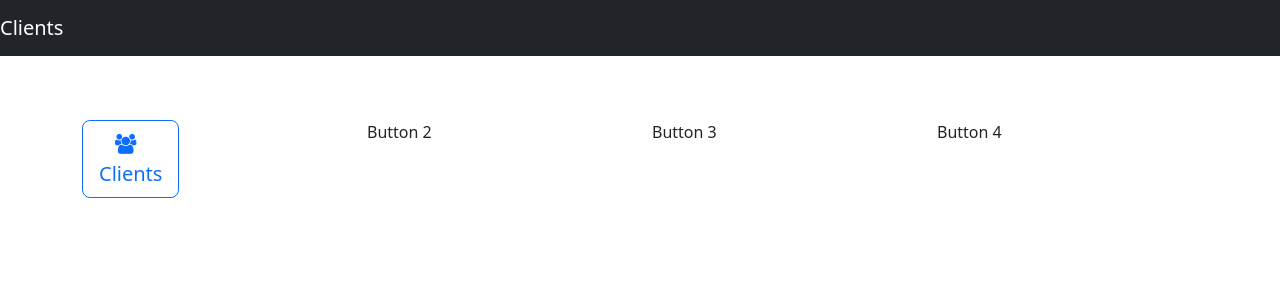
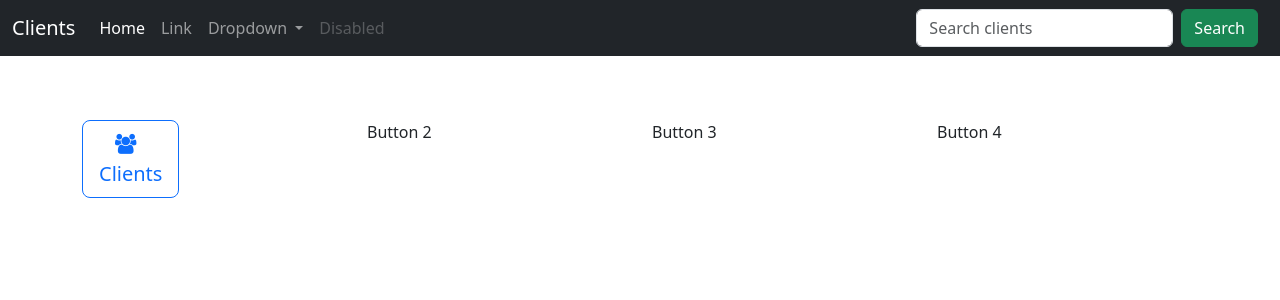
Before and after one commit to Yessenali-Yerkebulan/ClientsUI, an Angular app: page / in a window 1280 px wide. Shown: the top 300 px of the page. Built offline with nearby package versions, Linux system fonts and the light colour scheme.

Commit message:
fix readonly and add pagination and search template

```diff
--- a/src/app/app.component.html
+++ b/src/app/app.component.html
@@ -1,5 +1,38 @@
-<nav class="navbar navbar-expand-md navbar-dark bg-dark">
-  <a class="navbar-brand" href="/home">Clients</a>
+<nav class="navbar navbar-expand-lg navbar-dark bg-dark">
+  <div class="container-fluid">
+    <a class="navbar-brand" href="#">Clients</a>
+    <button class="navbar-toggler" type="button" data-bs-toggle="collapse" data-bs-target="#navbarSupportedContent" aria-controls="navbarSupportedContent" aria-expanded="false" aria-label="Toggle navigation">
+      <span class="navbar-toggler-icon"></span>
+    </button>
+    <div class="collapse navbar-collapse" id="navbarSupportedContent">
+      <ul class="navbar-nav me-auto mb-2 mb-lg-0">
+        <li class="nav-item">
+          <a class="nav-link active" aria-current="page" href="#">Home</a>
+        </li>
+        <li class="nav-item">
+          <a class="nav-link" href="#">Link</a>
+        </li>
+        <li class="nav-item dropdown">
+          <a class="nav-link dropdown-toggle" href="#" role="button" data-bs-toggle="dropdown" aria-expanded="false">
+            Dropdown
+          </a>
+          <ul class="dropdown-menu">
+            <li><a class="dropdown-item" href="#">Action</a></li>
+            <li><a class="dropdown-item" href="#">Another action</a></li>
+            <li><hr class="dropdown-divider"></li>
+            <li><a class="dropdown-item" href="#">Something else here</a></li>
+          </ul>
+        </li>
+        <li class="nav-item">
+          <a class="nav-link disabled" aria-disabled="true">Disabled</a>
+        </li>
+      </ul>
+      <form class="d-flex" role="search">
+        <input class="form-control me-2" type="search" placeholder="Search clients" aria-label="Search">
+        <button class="btn btn-success" type="submit">Search</button>
+      </form>
+    </div>
+  </div>
 </nav>
 
 <router-outlet></router-outlet>
--- a/src/app/client/client.component.html
+++ b/src/app/client/client.component.html
@@ -34,6 +34,25 @@
       </tr>
       </tbody>
     </table>
+  <nav aria-label="Page navigation example">
+    <ul class="pagination justify-content-end">
+      <li class="page-item">
+        <a class="page-link" href="#" aria-label="Previous">
+          <span aria-hidden="true">&laquo; Previous</span>
+        </a>
+      </li>
+
+      <li class="page-item"><a class="page-link" href="#">1</a></li>
+      <li class="page-item"><a class="page-link" href="#">2</a></li>
+      <li class="page-item"><a class="page-link" href="#">3</a></li>
+      <li class="page-item">
+        <a class="page-link" href="#" aria-label="Next">
+          <span aria-hidden="true">Next &raquo;</span>
+        </a>
+      </li>
+
+    </ul>
+  </nav>
   </div>
 
 <ng-template #content let-modal>
@@ -93,31 +112,31 @@
       <div class="form-group">
         <label>FirstName</label>
         <div class="input-group">
-          <input id="fname" class="form-control" readonly>
+          <input id="fname" class="form-control" [readonly]>
         </div>
       </div>
       <div class="form-group mt-3">
         <label>LastName</label>
         <div class="input-group">
-          <input id="lname" class="form-control" readonly>
+          <input id="lname" class="form-control" [readonly]>
         </div>
       </div>
       <div class="form-group mt-3">
         <label>Contact Number</label>
         <div class="input-group">
-          <input id="contact_number" class="form-control" readonly>
+          <input id="contact_number" class="form-control" [readonly]>
         </div>
       </div>
       <div class="form-group mt-3">
         <label>Email</label>
         <div class="input-group">
-          <input id="email_details" class="form-control" readonly>
+          <input id="email_details" class="form-control" [readonly]>
         </div>
       </div>
       <div class="form-group mt-3">
         <label>Country</label>
         <div class="input-group">
-          <input id="country_details" class="form-control" readonly>
+          <input id="country_details" class="form-control" [readonly]>
         </div>
       </div>
     </form>
@@ -137,7 +156,7 @@
       <div class="form-group">
         <label>Id</label>
         <div class="input-group">
-          <input formControlName="id" class="form-control" readonly>
+          <input formControlName="id" class="form-control" [readonly]>
         </div>
       </div>
       <div class="form-group">
```
